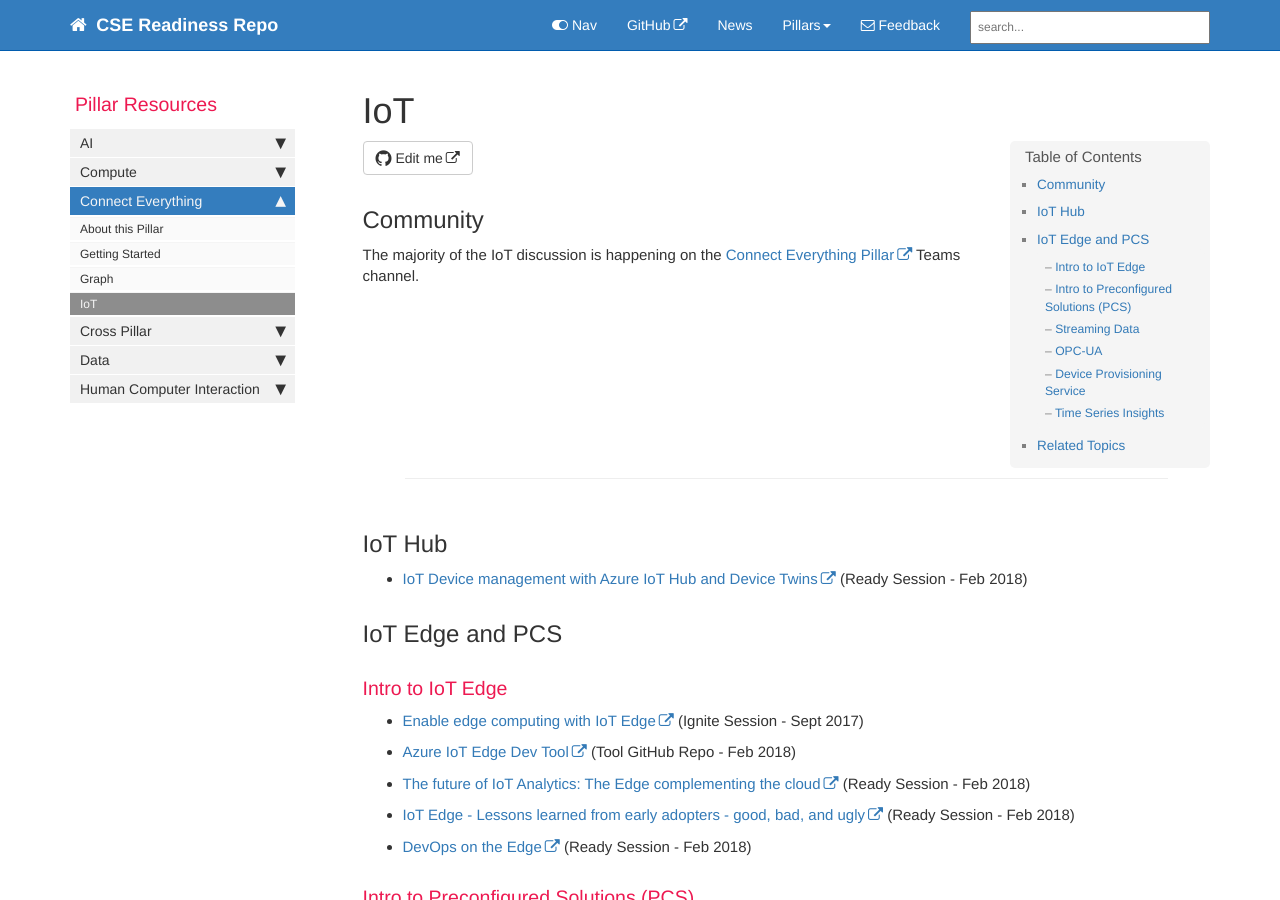
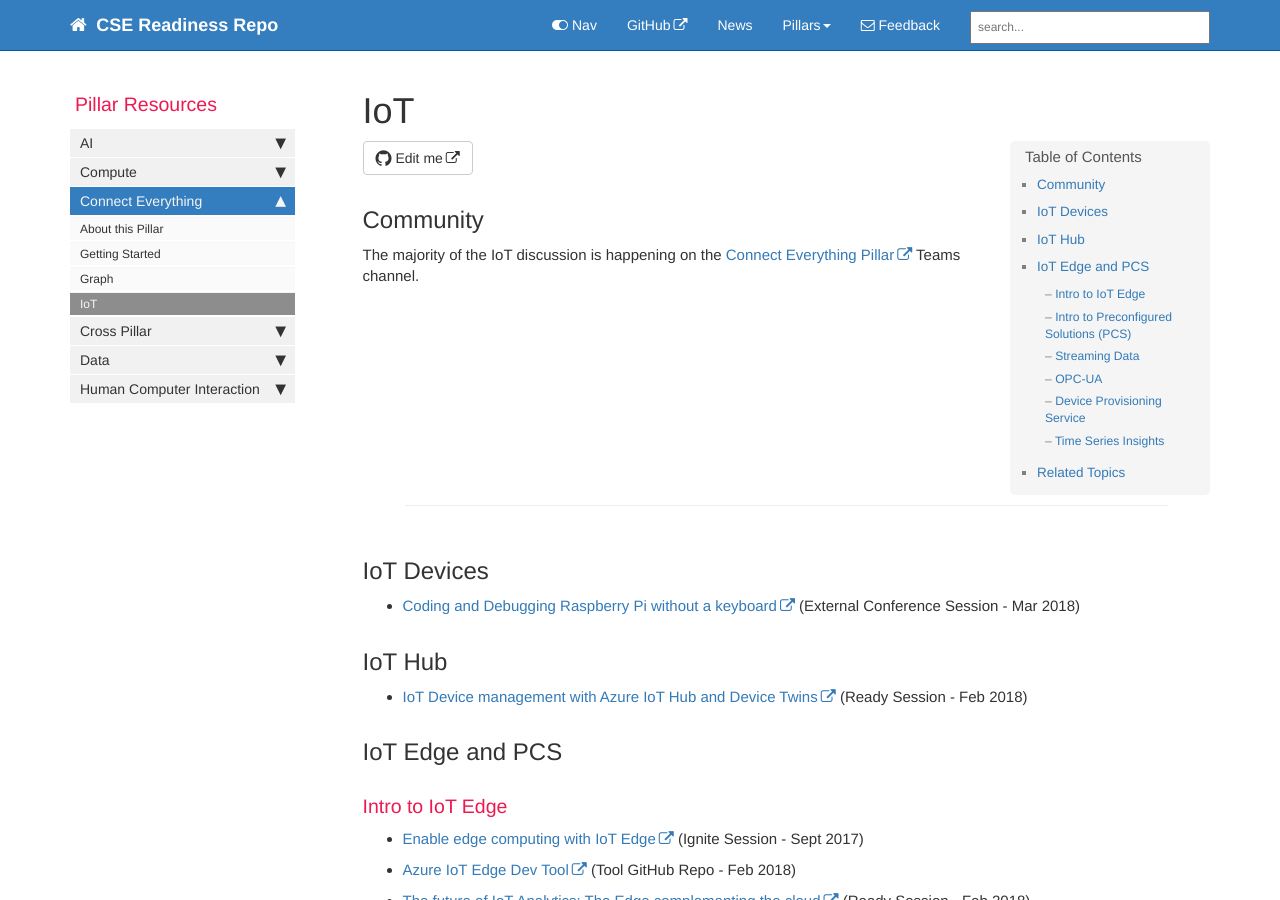
Before and after one commit to microsoft/CSE-Readiness, a Jekyll site: the page built from docs/pages/ConnectEverything/ce_iot.md, in a window 1280 px wide and 900 px high. Built offline with Jekyll 4.4.1, drawn with Linux system fonts in a browser that asks for light colours; nearby versions of some CDN libraries; comment, search, counter and statistics services are not loaded; some of the changed text lies outside the part shown.

Commit message:
Update ce_iot.md

```diff
--- a/docs/pages/ConnectEverything/ce_iot.md
+++ b/docs/pages/ConnectEverything/ce_iot.md
@@ -16,6 +16,9 @@ The majority of the IoT discussion is happening on the [Connect Everything Pilla
 ---
 
 <!-- Here, add in any links to useful resources. The structure is not fixed, it can be grouped by scenario, by tech, or set up as a learning path -->
+
+## IoT Devices
+- [Coding and Debugging Raspberry Pi without a keyboard](https://www.youtube.com/watch?v=zBgj-WPiL2g) (External Conference Session - Mar 2018)
 
 ## IoT Hub
 
```
Also changed, not shown: other parts of docs/pages/ConnectEverything/ce_iot.md (+1 -1 lines).
